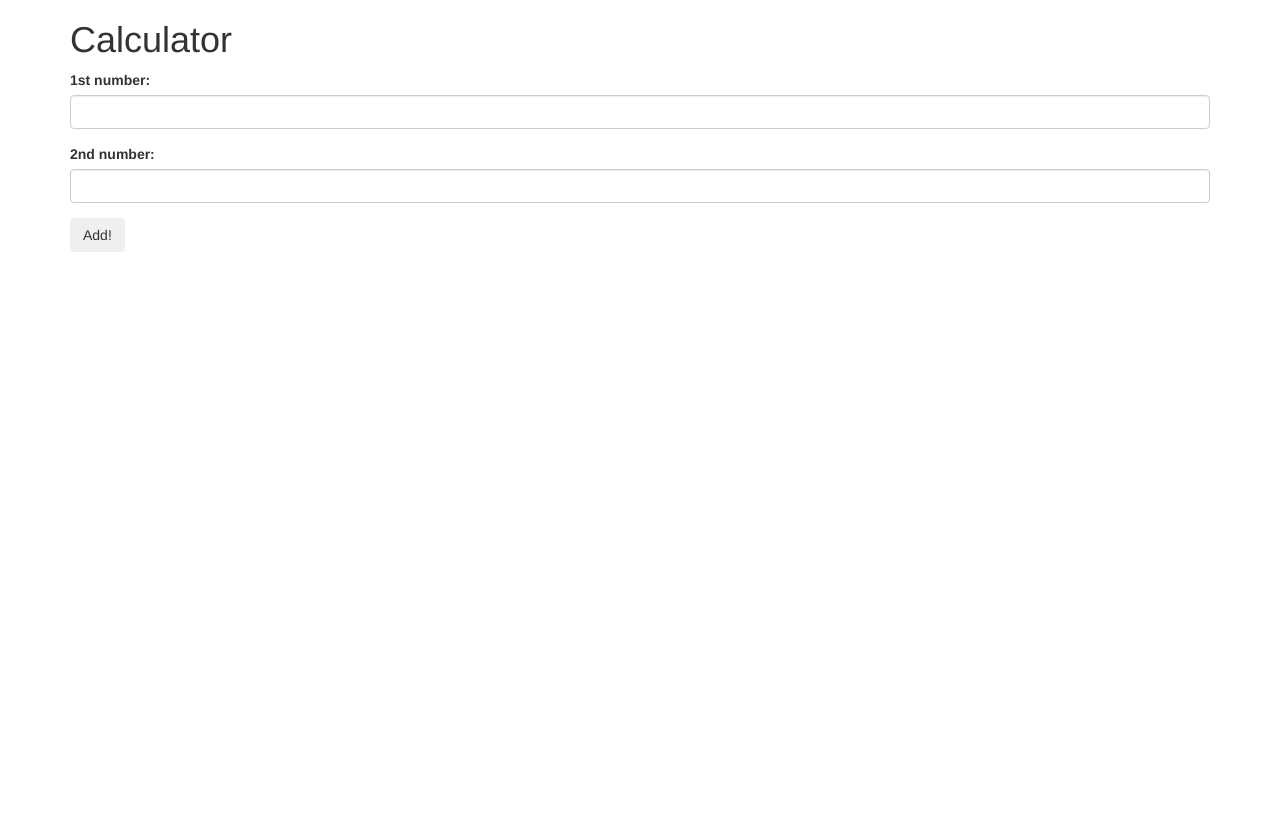
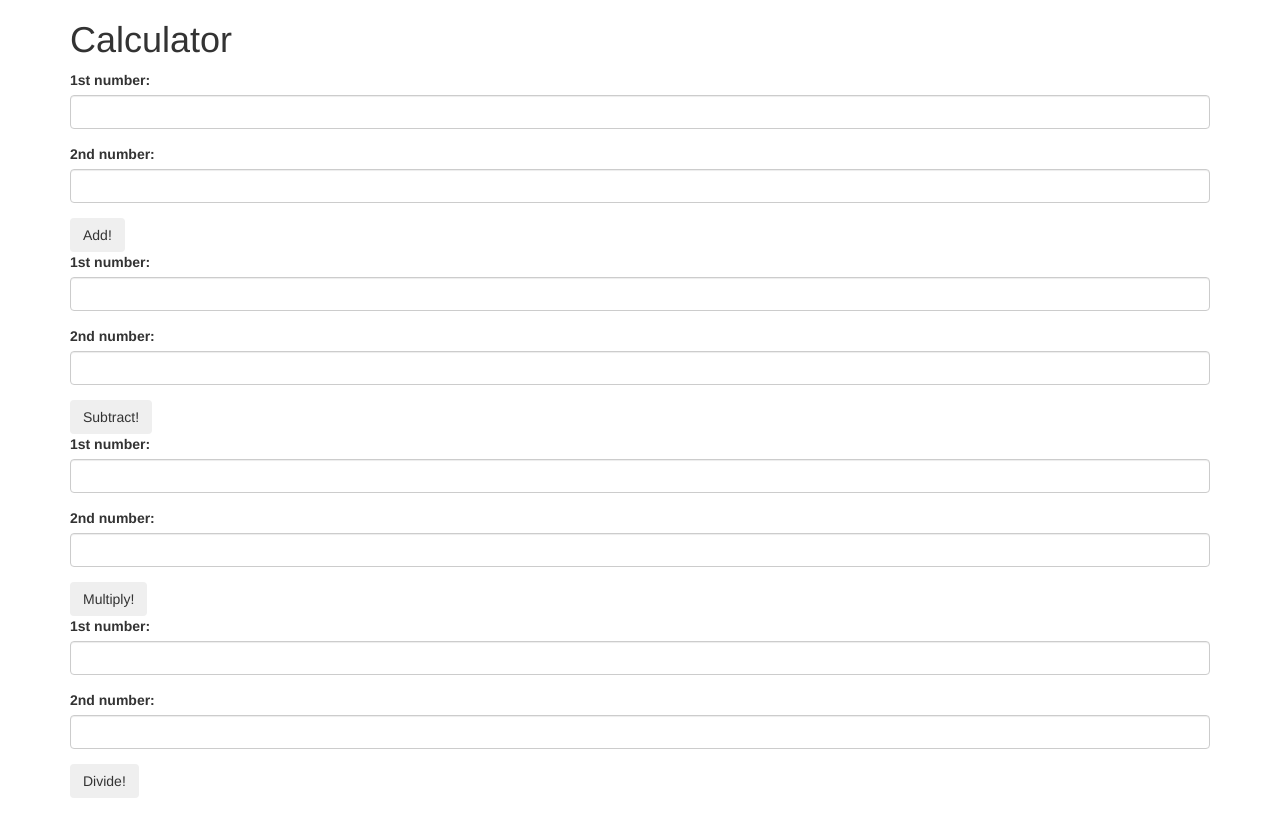
Before and after one commit to karenfreemansmith/Epic-IntroWk2-Calculator, a plain HTML site: page index.html in a window 1280 px wide. Drawn offline with nearby package versions, Linux system fonts and the light colour scheme.

Commit message:
add forms for other math functions

```diff
--- a/index.html
+++ b/index.html
@@ -29,7 +29,39 @@
         </div>
         <button type="submit" class="btn">Add!</button>
       </form>
-
+      <form id="sub">
+        <div class="form-group">
+          <label for="sub1">1st number:</label>
+          <input id="sub1" class="form-control" type="text">
+        </div>
+        <div class="form-group">
+          <label for="sub2">2nd number:</label>
+          <input id="sub2" class="form-control" type="text">
+        </div>
+        <button type="submit" class="btn">Subtract!</button>
+      </form>
+      <form id="mul">
+        <div class="form-group">
+          <label for="mul1">1st number:</label>
+          <input id="mul1" class="form-control" type="text">
+        </div>
+        <div class="form-group">
+          <label for="mul2">2nd number:</label>
+          <input id="mul2" class="form-control" type="text">
+        </div>
+        <button type="submit" class="btn">Multiply!</button>
+      </form>
+      <form id="div">
+        <div class="form-group">
+          <label for="div1">1st number:</label>
+          <input id="div1" class="form-control" type="text">
+        </div>
+        <div class="form-group">
+          <label for="div2">2nd number:</label>
+          <input id="div2" class="form-control" type="text">
+        </div>
+        <button type="submit" class="btn">Divide!</button>
+      </form>
       <div id="output">
 
       </div>
```
